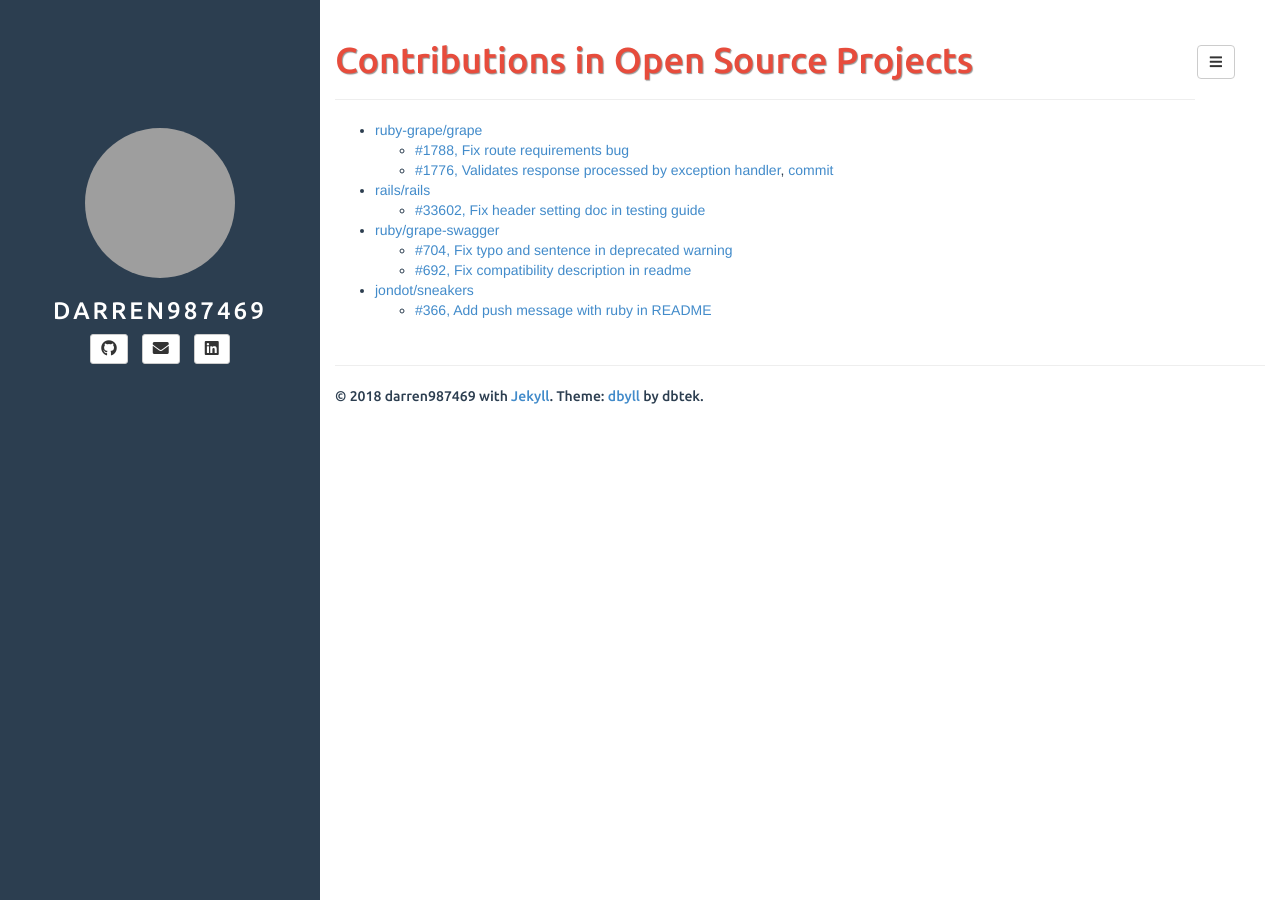
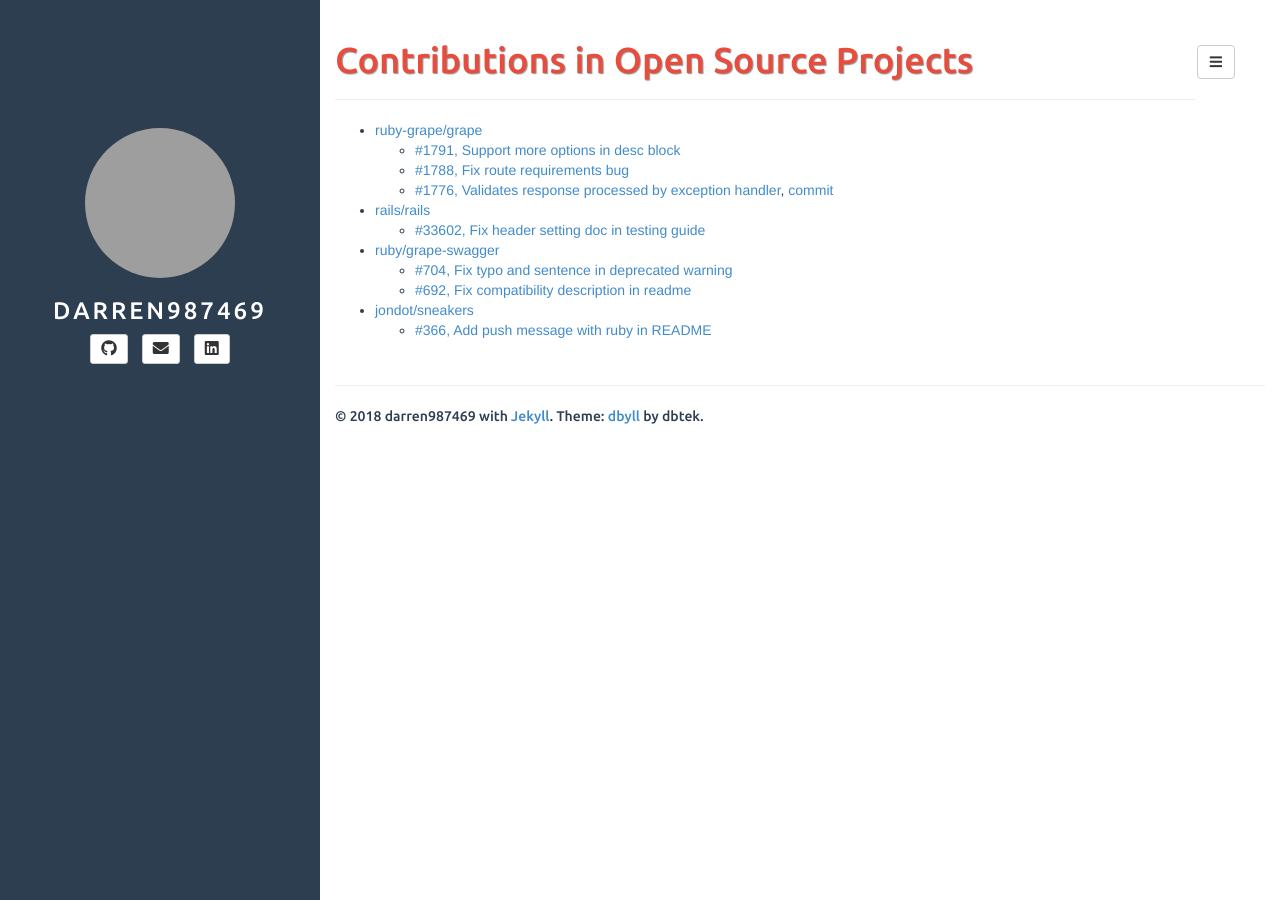
Before and after one commit to darren987469/darren987469.github.io, a Jekyll site: the page built from contributions.md, in a window 1280 px wide. Built offline with Jekyll 4.4.1, drawn with Linux system fonts in a browser that asks for light colours; nearby versions of some CDN libraries; grey boxes are pictures that could not be loaded.

Commit message:
Add contribution record

```diff
--- a/contributions.md
+++ b/contributions.md
@@ -4,6 +4,7 @@
 ---
 
 * [ruby-grape/grape](https://github.com/ruby-grape/grape)
+  * [#1791, Support more options in desc block](https://github.com/ruby-grape/grape/pull/1791)
   * [#1788, Fix route requirements bug](https://github.com/ruby-grape/grape/pull/1788)
   * [#1776, Validates response processed by exception handler](https://github.com/ruby-grape/grape/pull/1776), [commit](https://github.com/ruby-grape/grape/commit/c117bff7d22971675f4b34367d3a98bc31c8fc02)
 * [rails/rails](https://github.com/rails/rails)
```
